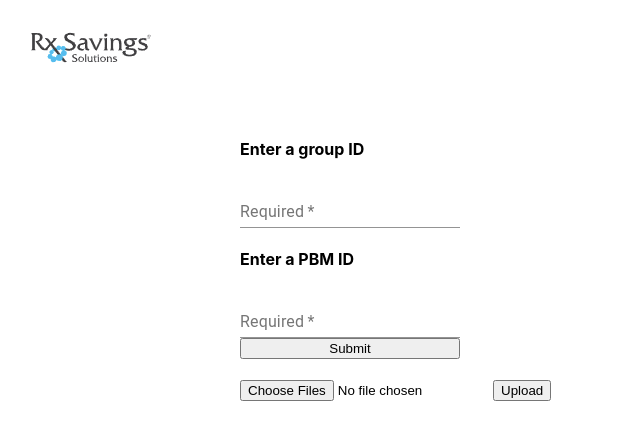
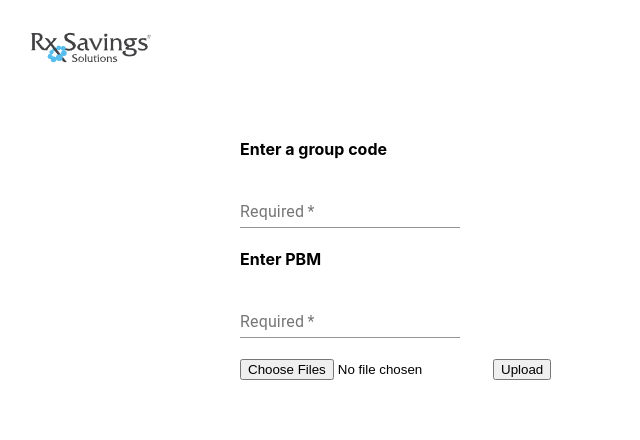
Before and after one commit to pvarimalla/Rxss_Hackathon, a React (Create React App) app in the folder Front-end/: page /UploadFile in a window 1280 px wide. Shown: the top 440 px of the page, without its empty margins (0-640 px from the left). Built offline with nearby package versions, Linux system fonts and the light colour scheme.

Commit message:
Committing fe changes

```diff
--- a/Front-end/src/routes/Forms/UploadFile.js
+++ b/Front-end/src/routes/Forms/UploadFile.js
@@ -4,22 +4,29 @@ import Plan_Details from './planDetails';
 import PlanRxDetails from './planRxDetails';
 import FormControl from '@material-ui/core/FormControl';
 import axios from "axios";
-import TextField from '@material-ui/core/TextField';
-import {
-    Paper,
-    MenuItem,
-    Radio,
-    RadioGroup,
-    FormLabel,
-    FormControlLabel,
-  } from '@material-ui/core';
+import { Checkbox, TextField} from '@material-ui/core';
 
 
 class UploadFile extends React.Component {
 
 	constructor(props) {
 		super(props);
-		this.state = {file: '', msg: '', isFileUploaded: false, planDetails: [], rxDetails: [],value:'',name: null,showDropDown: false,fileCollection:'',showGroupId:'',pd:[]};
+		this.state = {
+			file: '',
+			msg: '',
+			isFileUploaded: false,
+			planDetails: [],
+			rxDetails: [],
+			value:'',
+			name: null,
+			showDropDown: false,
+			fileCollection:'',
+			showGroupId:'',
+			pd:[],
+			groupCode: undefined,
+			pbm: undefined,
+			isClientApproved: false,
+		};
 		// let data = new FormData();
 	}
 
@@ -44,18 +51,22 @@ class UploadFile extends React.Component {
 
 		 var formData = new FormData();
 
+		 if (!this.state.groupCode || !this.state.pbm) {
+			 alert("Please enter all fields");
+			 return;
+		 }
 		// files.map((file, index) => {
 		//   formData.append('file', this.state.file)
 		// });
 		for (const key of Object.keys(this.state.fileCollection)) {
-            formData.append('files', this.state.fileCollection[key])
+			formData.append('files', this.state.fileCollection[key]);
 		}
+		formData.append('GroupCode', this.state.groupCode);
+		formData.append('PBM', this.state.pbm);
 
 		 axios.post("http://localhost:8080/api/pdf-parse", formData, {
         }).then((res) => res.data
         ).then(res => {
-			console.log(res)
-
 			const pd=[res[0].planDetails];
 			 pd.push(res[1].planDetails);
 			 console.log(pd);
@@ -66,13 +77,17 @@ class UploadFile extends React.Component {
 			 for(var i=0;i<res[1].rxDetails.length;i++){
 				prd.push(res[1].rxDetails[i]);
 			 }
-			 console.log(prd);
-		   this.setState({msg: "File successfully uploaded", isFileUploaded: true, planDetails: pd ,rxDetails: prd  });
-		//    this.setState({msg: "File successfully uploaded", isFileUploaded: true, planDetails: res[1].planDetails,rxDetails: res[0].rxDetails,  });
-		//    this.setState({ planDetails.push(res[1].planDetails), rxDetails.push(res[1].rxDetails)});
+
+		   this.setState({
+			   msg: "File successfully uploaded",
+			   isFileUploaded: true,
+			   planDetails: pd,
+			   rxDetails: prd,
+			});
 		}).catch(err => {
 		   this.setState({error: err});
 	   });
+	}
 
 /*
 		fetch('http://localhost:8080/api/pdf-parse', {
@@ -91,7 +106,7 @@ class UploadFile extends React.Component {
 			this.setState({error: err});
 		});*/
 
-	}
+
 	// handlechange= event => {
 	// 	this.setState({ name: event.target.value });
 	// 	console.log("entered handleChange"+event.target.value);
@@ -107,18 +122,24 @@ class UploadFile extends React.Component {
 	// 	return <Plan_Details details={this.state.planDetails}/>
 	//   };
 
-
-
-
 		showDropDown= () => {
-		// console.log(this.state.showDropDown)
 
 			return(
+				<>
 					<div>
 						<button onClick={()=>this.setState({name:'Plan_Details'})}>Plan details</button>
 						<button onClick={()=>this.setState({name:'Plan_Rx_Details'})}>Plan Rx details</button>
 					</div>
-   );
+					<div>
+						<Checkbox
+							checked={this.state.isClientApproved}
+							required
+							onClick={() => this.setState({isClientApproved: !this.state.isClientApproved})}
+						/> Client Approval
+						<button disabled={!this.state.isClientApproved}> Submit to database </button>
+					</div>
+				</>
+			)
 		}
 
 	showButtons=()=>{
@@ -126,37 +147,35 @@ class UploadFile extends React.Component {
 			return null;
 		}
 		if(this.state.name==='Plan_Details'){
-			// return console.log("1");
 			return  <Plan_Details details={this.state.planDetails}/>
 		}
-		//return console.log("2");
 		return  <PlanRxDetails rxDetails= { this.state.rxDetails}/>
 
 	}
 
-	showGroupId = () => {
-		return (
-		  <div>
-			  <form noValidate autoComplete="off">
-				<TextField required id="standard-required" label="Required" />
-			   </form>
-		   </div>
-		  );
-	  }
 	render() {
+		console.log(this.state.isFileUploaded);
 		return (
 			<div id="container">
 
 				<h4>{this.state.msg}</h4>
 				<div>
 				<FormControl >
-              <RadioGroup name="Enter details" >
-				  <h4>Enter a group ID</h4>
-				 {this.showGroupId()}
-                <h4>Enter a PBM ID</h4>
-				{this.showGroupId()}
-             </RadioGroup>
-			 <input type="submit" value="Submit" />
+
+				  <h4>Enter a group code</h4>
+				  <TextField
+					  required
+					  id="group-id"
+					  label="Required"
+					  onChange={(event)=> this.setState({groupCode: event.target.value})}
+					/>
+                <h4>Enter PBM</h4>
+				<TextField
+					required
+					id="pbm-id"
+					label="Required"
+					onChange={(event)=> this.setState({pbm: event.target.value})}
+				/>
 				</FormControl>
 			  </div>
 			  <br></br>
@@ -169,17 +188,11 @@ class UploadFile extends React.Component {
 				<button disabled={!this.state.file} onClick={this.uploadFileData}>Upload</button> */}
 
 
-				{this.state.isFileUploaded ? this.showDropDown() : null}
+				{this.state.isFileUploaded && this.showDropDown()}
 				 {this.showButtons()}
 				 </div>
 				 {/* {this.state.name==='Plan_Rx_Details' && <PlanRxDetails rxDetails= { this.state.rxDetails}/>} */}
 			</div>
-
-
-
-
-
-
 		)
 	}
 
--- a/Front-end/src/routes/Forms/planDetails.js
+++ b/Front-end/src/routes/Forms/planDetails.js
@@ -1,22 +1,8 @@
-import React, { useState, useEffect } from 'react';
+import React from 'react';
 import './App.css';
 import MaterialTable from 'material-table';
-import { assertExpressionStatement } from '@babel/types';
-import axios from "axios";
-// import UploadFile from './routes/Forms/UploadFile';
-
 
 const PlanDetails = ({details}) => {
-
-  console.log(details);
-  // console.log(rxDetails);
-
-// const arr=[details];
-// console.log(arr[0].planId);
-// console.log(details.planId)
-
-
-    const [data, setData] = useState([])
   const columns = [
     { title: "planId", field: "planId" },
     { title: "planName", field: "planName" },
@@ -29,38 +15,13 @@ const PlanDetails = ({details}) => {
     { title: "familyOutOfPocketAmount", field: "familyOutOfPocketAmount" },
     { title: "individualDeductibleAmount", field: "individualDeductibleAmount" },
     { title: "individualOutOfPocketAmount", field: "individualOutOfPocketAmount" }
-
   ]
-    // const [rxData, rxSetData] = useState([])
-    // const rxColumns = [
-    //   { title: "planId", field: "planId" },
-    //   { title: "planName", field: "planName" },
-    //   { title: "coinsurance", field: "coinsurance" },
-    //   { title: "coinsuranceMaxCost", field: "coinsuranceMaxCost" },
-    //   { title: "coinsuranceMinCost", field: "coinsuranceMinCost" },
-    //   { title: "deductiblePaidBeforeCopay", field: "deductiblePaidBeforeCopay" },
-    //   { title: "pharmacyTier", field: "pharmacyTier" }
-
-
-    // ]
-
-    // const test1 = [];
-    // test1.push(details);
-
 
   return (
     <div className="App">
     <div>
       <MaterialTable options={{ paging: false }}
         title="Plan Data"
-          // {cellStyle: {
-          //   width: 20,
-          //   maxWidth: 20
-          // },
-          // headerStyle: {
-          //   width:20,
-          //   maxWidth: 20
-          // }}
         data={details}
         columns={columns}
       />
```
Also changed, not shown: Front-end/src/Components/Header/HeaderTest.js (+1 -8 lines), Front-end/src/images/RxSavingsLogo.png (renamed from Front-end/src/RxSavingsLogo.png). Lines whose indentation alone changed are shown as unchanged.
